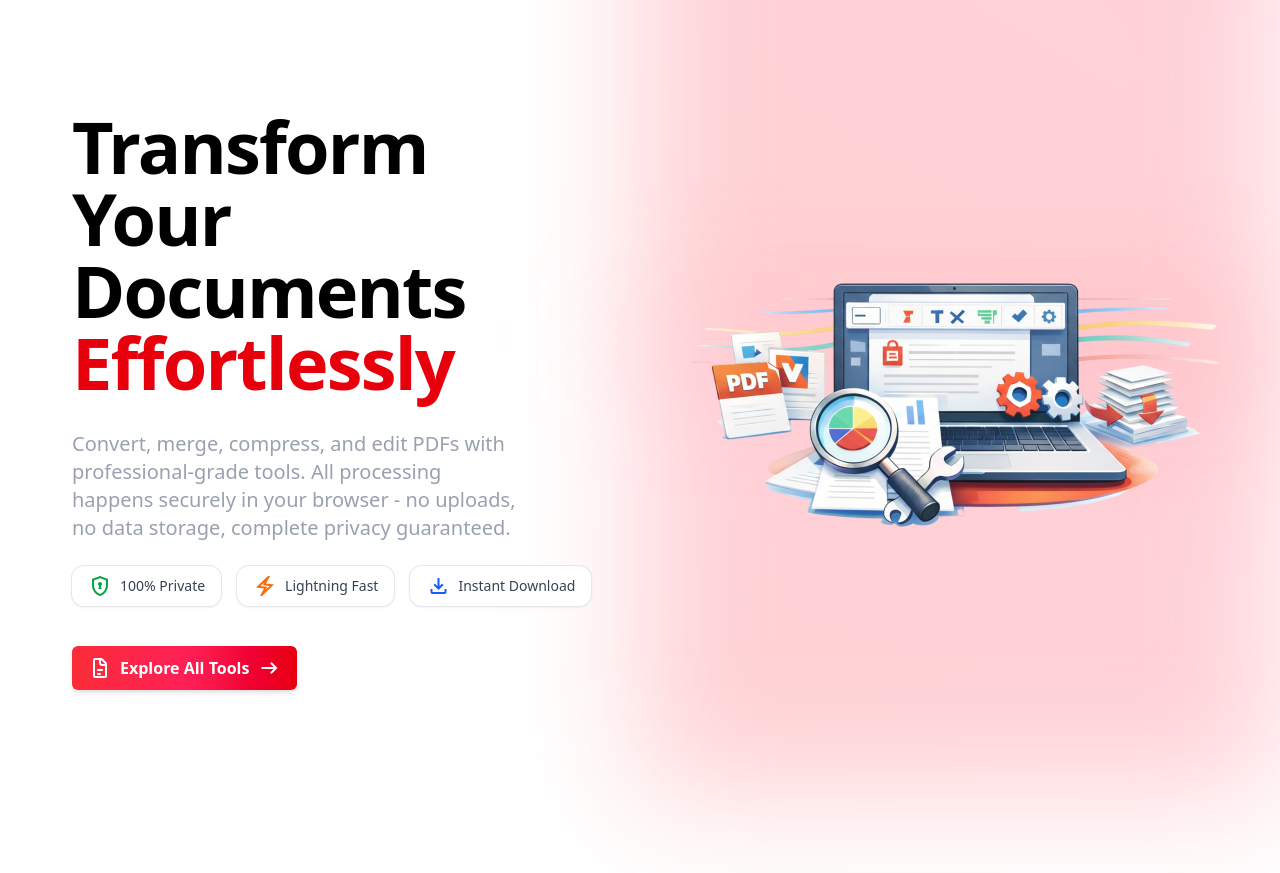
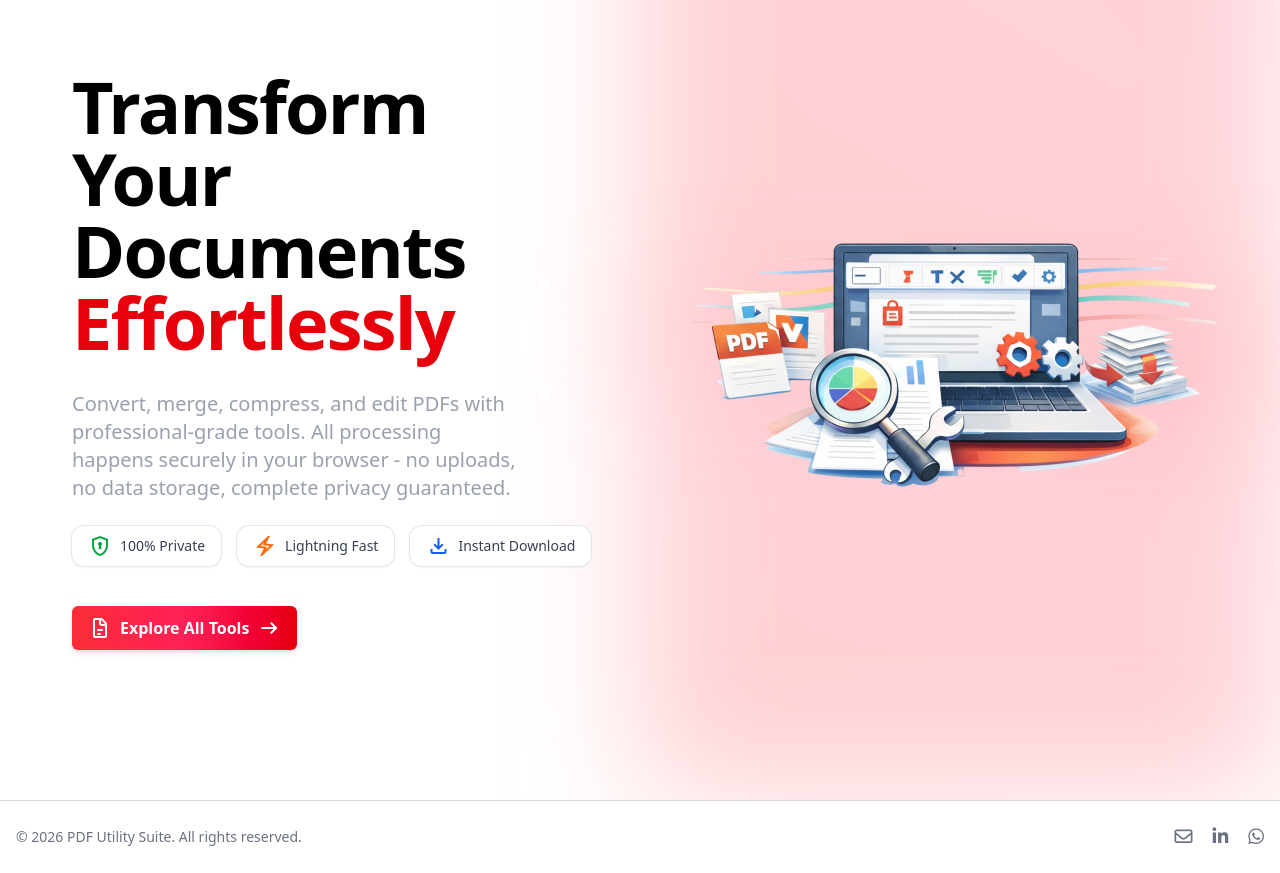
Before and after one commit to harshala17/pdfutilitysuite, an Angular app in the folder frontend/pdf-utility-ui/: page /home in a window 1280 px wide. Before the commit the page ends 800 px from the top, so only its background shows below. Built offline with nearby package versions, Linux system fonts and the light colour scheme.

Commit message:
Footer added

```diff
--- a/frontend/pdf-utility-ui/src/index.html
+++ b/frontend/pdf-utility-ui/src/index.html
@@ -1,5 +1,6 @@
 <!doctype html>
 <html lang="en">
+
 <head>
   <meta charset="utf-8">
   <title>PdfUtilityUi</title>
@@ -7,6 +8,7 @@
   <meta name="viewport" content="width=device-width, initial-scale=1">
   <link rel="icon" type="image/x-icon" href="favicon.ico">
   <link rel="stylesheet" href="https://fonts.googleapis.com/css2?family=Material+Symbols+Outlined" />
+  <link rel="stylesheet" href="https://cdnjs.cloudflare.com/ajax/libs/font-awesome/6.5.1/css/all.min.css" />
 </head>
 <body>
   <app-root></app-root>
--- a/frontend/pdf-utility-ui/src/pages/landing-page/landing-page.html
+++ b/frontend/pdf-utility-ui/src/pages/landing-page/landing-page.html
@@ -1,5 +1,5 @@
 <div>
-  <div class="relative isolate px-3 lg:px-4 min-h-screen flex items-center">
+  <div class="relative isolate px-3 lg:px-4 min-h-screen flex items-center pb-20">
     <div aria-hidden="true" class="absolute inset-x-0 -top-40 -z-10 transform-gpu overflow-hidden blur-3xl sm:-top-80">
       <div class="clip-path-blob relative left-[calc(50%+3rem)] aspect-1155/678 w-144.5 -translate-x-1/2 bg-linear-to-tr from-red-400 via-rose-400 to-red-600 opacity-30 sm:left-[calc(50%+36rem)] sm:w-288.75">
       </div>
@@ -80,3 +80,4 @@
     </div>
   </div>
 </div>
+<app-footer></app-footer>
--- a/frontend/pdf-utility-ui/src/pages/landing-page/landing-page.ts
+++ b/frontend/pdf-utility-ui/src/pages/landing-page/landing-page.ts
@@ -1,8 +1,9 @@
 import { Component, CUSTOM_ELEMENTS_SCHEMA } from '@angular/core';
+import { Footer } from "../../shared/footer/footer";
 
 @Component({
   selector: 'app-landing-page',
-  imports: [],
+  imports: [Footer],
   schemas: [CUSTOM_ELEMENTS_SCHEMA],
   templateUrl: './landing-page.html',
   styleUrl: './landing-page.css',
--- a/frontend/pdf-utility-ui/src/shared/footer/footer.html
+++ b/frontend/pdf-utility-ui/src/shared/footer/footer.html
@@ -1 +1,23 @@
-<p>footer works!</p>
+<footer class="relative z-10 bg-white border-t border-gray-300 shadow-md hover:shadow-xl transition-shadow duration-300 text-gray-500">
+    <div class="mx-auto max-w-7xl px-4 py-6">
+        <div class="flex flex-col items-center justify-between gap-4 sm:flex-row">
+            <!-- Left text -->
+            <p class="text-sm">
+                © 2026 PDF Utility Suite. All rights reserved.
+            </p>
+
+            <!-- Right icons -->
+            <div class="flex items-center gap-5">
+                <a href="#" aria-label="Email" class="hover:text-gray-700 transition">
+                    <i class="fa-regular fa-envelope text-lg"></i>
+                </a>
+                <a href="#" aria-label="LinkedIn" class="hover:text-gray-700 transition">
+                    <i class="fa-brands fa-linkedin-in text-lg"></i>
+                </a>
+                <a href="#" aria-label="WhatsApp" class="hover:text-gray-700 transition">
+                    <i class="fa-brands fa-whatsapp text-lg"></i>
+                </a>
+            </div>
+        </div>
+    </div>
+</footer>
```
